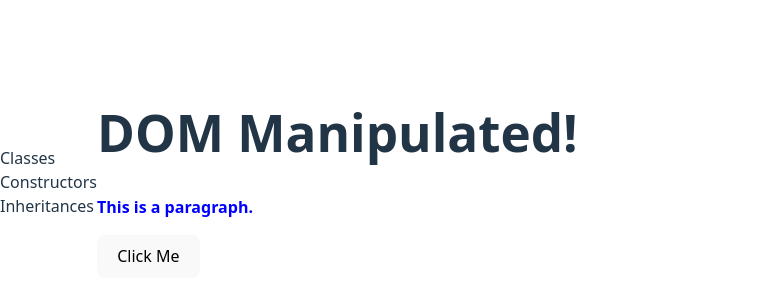
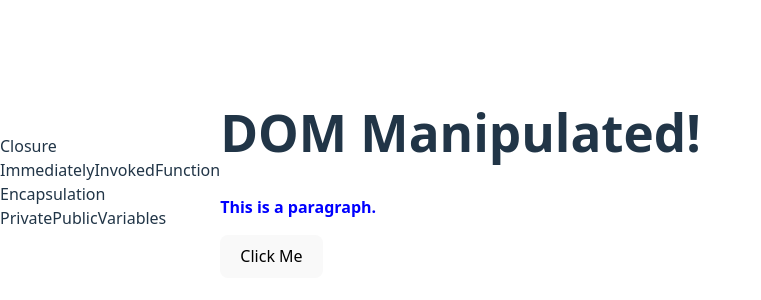
Before and after one commit to kuldeeepkumar/Training, a React (Vite) app: page / in a window 1280 px wide. Shown: the part 218-518 px from the top of the page, without its empty margins (0-761 px from the left). Built offline with nearby package versions, Linux system fonts and the light colour scheme.

Commit message:
Exercise12 is done

```diff
--- a/src/App.jsx
+++ b/src/App.jsx
@@ -10,6 +10,7 @@ import Exercise8 from './exercises/exercise8/Exercise8';
 import Exercise9 from './exercises/exercise9/Exercise9';
 import Exercise10 from './exercises/exercise10/Exercise10';
 import Exercise11 from './exercises/exercise11/Exercise11';
+import Exercise12 from './exercises/exercise12/Exercise12';
 
 const App = () => {
   return (
@@ -24,7 +25,8 @@ const App = () => {
       {/* <Exercise8/> */}
     {/* <Exercise9/> */}
     {/* <Exercise10/>  */}
-      <Exercise11/>
+      {/* <Exercise11/> */}
+      <Exercise12/>
     </>
   );
 };
--- /dev/null
+++ b/src/exercises/exercise12/Closure.jsx
@@ -0,0 +1,25 @@
+import React from 'react'
+
+const Closure = () => {
+  // =============================
+  // 1. JavaScript Closure Example
+  // =============================
+
+  function outerFunction() {
+    let outerVariable = "I am from outer scope";
+
+    function innerFunction() {
+      console.log("Closure Example:", outerVariable);
+    }
+
+    return innerFunction;
+  }
+
+  const closureExample = outerFunction();
+  closureExample(); // Output: Closure Example: I am from outer scope
+
+
+  return <div>Closure</div>;
+}
+
+export default Closure
--- /dev/null
+++ b/src/exercises/exercise12/Encapsulation.jsx
@@ -0,0 +1,37 @@
+import React from "react";
+
+const Encapsulation = () => {
+  // =====================================
+  // 3. Data Encapsulation using IIFE
+  // =====================================
+
+  const counter = (function () {
+    // Private variable
+    let count = 0;
+
+    // Public methods
+    return {
+      increment: function () {
+        count++;
+        console.log("Counter incremented to:", count);
+      },
+      decrement: function () {
+        count--;
+        console.log("Counter decremented to:", count);
+      },
+      getCount: function () {
+        return count;
+      },
+    };
+  })();
+
+  counter.increment(); // Counter incremented to: 1
+  counter.increment(); // Counter incremented to: 2
+  counter.decrement(); // Counter decremented to: 1
+  console.log("Current count (public method):", counter.getCount()); // Output: 1
+  // console.log(counter.count); // Undefined: 'count' is private
+
+  return <div>Encapsulation</div>;
+};
+
+export default Encapsulation;
--- /dev/null
+++ b/src/exercises/exercise12/Exercise12.jsx
@@ -0,0 +1,18 @@
+import Closure from "./Closure";
+import Encapsulation from "./Encapsulation";
+import ImmediatelyInvokedFunction from "./ImmediatelyInvokedFunction";
+import PrivatePublicVariables from "./PrivatePublicVariables";
+import React from "react";
+
+const Exercises12 = () => {
+  return (
+    <>
+      <Closure />
+      <ImmediatelyInvokedFunction />
+      <Encapsulation />
+      <PrivatePublicVariables />
+    </>
+  );
+};
+
+export default Exercises12;
--- /dev/null
+++ b/src/exercises/exercise12/ImmediatelyInvokedFunction.jsx
@@ -0,0 +1,17 @@
+import React from "react";
+
+const ImmediatelyInvokedFunction = () => {
+  // ======================================
+  // 2. IIFE (Immediately Invoked Function)
+  // ======================================
+
+  (function () {
+    let privateVar = "This is private inside IIFE";
+    console.log("IIFE Example:", privateVar);
+  })();
+
+  // console.log(privateVar); // Error: privateVar is not defined
+  return <div>ImmediatelyInvokedFunction</div>;
+};
+
+export default ImmediatelyInvokedFunction;
--- /dev/null
+++ b/src/exercises/exercise12/PrivatePublicVariables.jsx
@@ -0,0 +1,31 @@
+import React from "react";
+
+const PrivatePublicVariables = () => {
+  // =====================================================
+  // 4. Private vs Public Variables using Closure + Return
+  // =====================================================
+
+  function createUser(name) {
+    let password = "secret123"; // Private variable
+
+    // Public methods
+    return {
+      getName: function () {
+        return name;
+      },
+      checkPassword: function (input) {
+        return input === password;
+      },
+    };
+  }
+
+  const user = createUser("Alice");
+
+  console.log("Username:", user.getName()); // Output: Alice
+  console.log("Password Check (correct):", user.checkPassword("secret123")); // true
+  console.log("Password Check (wrong):", user.checkPassword("wrong")); // false
+  // console.log(user.password); // Undefined: 'password' is private
+  return <div>PrivatePublicVariables</div>;
+};
+
+export default PrivatePublicVariables;
```
